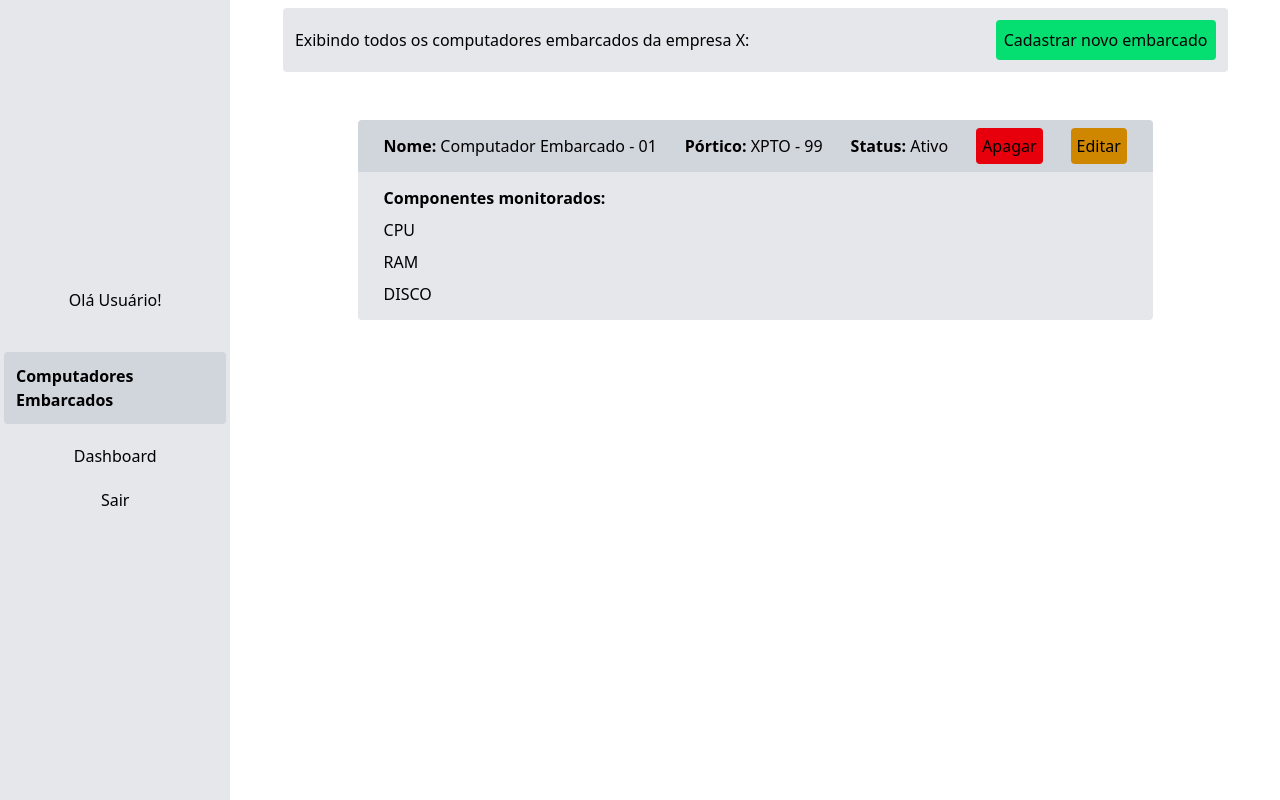
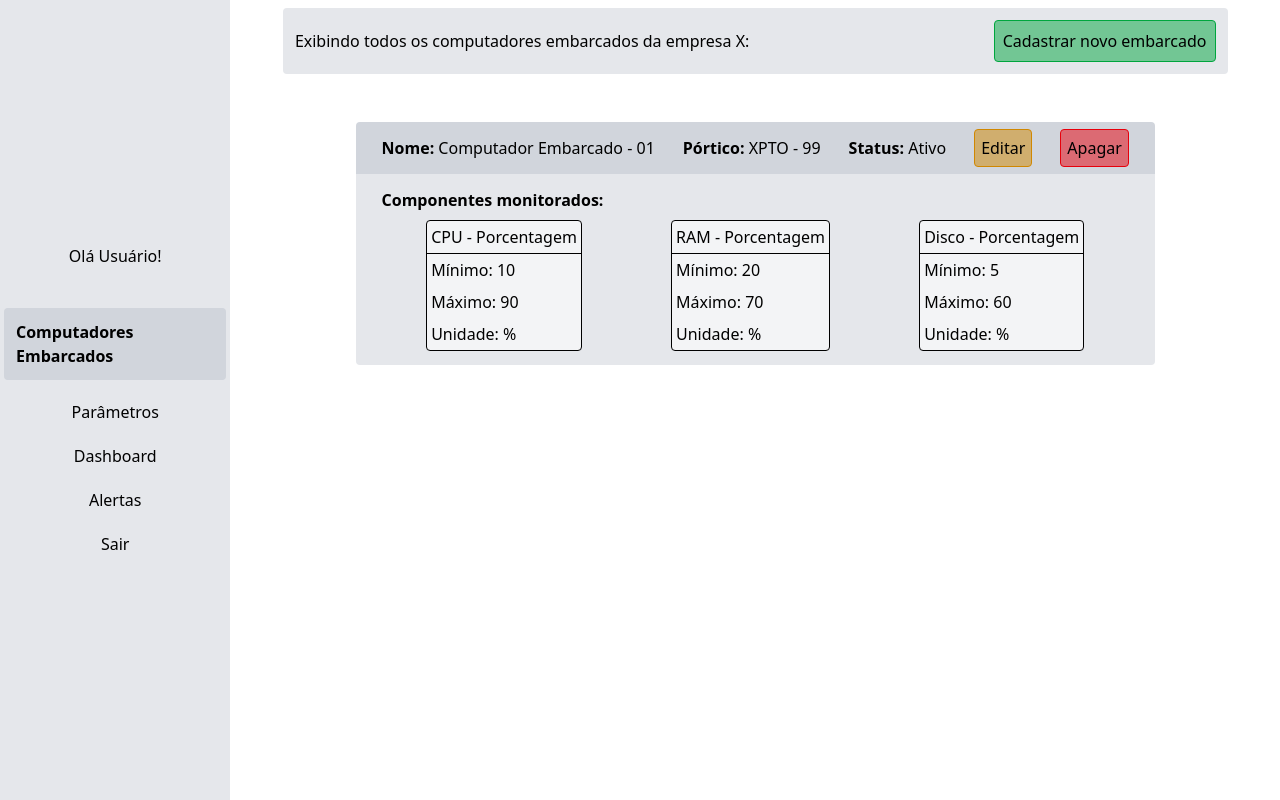
Before and after one commit to FlowTech-05/Aplicacao-Web, a website: page public/dashboard/embarcado.html in a window 1280 px wide. Drawn offline with nearby package versions, Linux system fonts and the light colour scheme.

Commit message:
feat: telas alterarem de acordo com a ação

```diff
--- a/public/dashboard/embarcado.html
+++ b/public/dashboard/embarcado.html
@@ -11,27 +11,46 @@
         <p>Olá <span>Usuário</span>!</p>
         <img>
         <div class="bg-gray-300 p-3 rounded-sm font-bold">Computadores Embarcados</div>
+        <div>Parâmetros</div>
         <div>Dashboard</div>
+        <div>Alertas</div>
         <div>Sair</div>
     </div>
     <div class="flex flex-1 flex-col items-center gap-10">
         <div class="flex items-center flex-row bg-gray-200 justify-between w-[90%] p-3 m-2 rounded-sm">
             <span>Exibindo todos os computadores embarcados da empresa X:</span>
-            <button class="bg-green-400 p-2 rounded-sm" onclick="exibirPainel()">Cadastrar novo embarcado</button>
+            <button class="bg-green-600/50 border-1 border-green-600 p-2 rounded-sm" onclick="exibirPainel('Salvar', 'green')">Cadastrar novo embarcado</button>
         </div>
         <div class="flex flex-col">
             <div class="flex flex-row gap-7 h-10 bg-gray-300 p-6.5 rounded-t-sm justify-center items-center">
                 <div><b>Nome:</b> Computador Embarcado - 01</div>
                 <div><b>Pórtico:</b> XPTO - 99</div>
                 <div><b>Status:</b> Ativo</div>
-                <button class="bg-red-600 p-1.5 rounded-sm">Apagar</button>
-                <button class="bg-yellow-600 p-1.5 rounded-sm">Editar</button>
+                <button class="bg-yellow-600/50 border-1 border-yellow-600 p-1.5 rounded-sm" onclick="exibirPainel('Editar', 'yellow')">Editar</button>
+                <button class="bg-red-600/50 border-1 border-red-600 p-1.5 rounded-sm" onclick="">Apagar</button>
             </div>
             <div class="flex flex-col gap-2 h-fit bg-gray-200 pt-3.5 pb-3.5 pr-6.5 pl-6.5 rounded-b-sm justify-center">
                 <h5 class="font-bold">Componentes monitorados:</h5>
-                <div>CPU</div>
-                <div>RAM</div>
-                <div>DISCO</div>
+                <div class="flex flex-row justify-around">
+                    <div class="flex flex-col border-1 rounded-sm bg-gray-100">
+                        <div class="flex flex-row border-b-1 p-1">CPU - Porcentagem</div>
+                        <p class="p-1">Mínimo: <span>10</span></p>
+                        <p class="p-1">Máximo: <span>90</span></p>
+                        <p class="p-1">Unidade: <span>%</span></p>
+                    </div>
+                    <div class="flex flex-col border-1 rounded-sm bg-gray-100">
+                        <div class="flex flex-row border-b-1 p-1">RAM - Porcentagem</div>
+                        <p class="p-1">Mínimo: <span>20</span></p>
+                        <p class="p-1">Máximo: <span>70</span></p>
+                        <p class="p-1">Unidade: <span>%</span></p>
+                    </div>
+                    <div class="flex flex-col border-1 rounded-sm bg-gray-100">
+                        <div class="flex flex-row border-b-1 p-1">Disco - Porcentagem</div>
+                        <p class="p-1">Mínimo: <span>5</span></p>
+                        <p class="p-1">Máximo: <span>60</span></p>
+                        <p class="p-1">Unidade: <span>%</span></p>
+                    </div>
+                </div>
             </div>
         </div>
     </div>
@@ -53,6 +72,10 @@
                     <input type="text" class="bg-white rounded-sm">
                 </div>
                 <div class="flex items-center gap-3">
+                    <span class="w-20">Endereço: </span>
+                    <input type="text" class="bg-white rounded-sm">
+                </div>
+                <div class="flex items-center gap-3">
                     <span>Status: </span>
                     <select class="bg-white rounded-sm pt-1.5 pb-1.5 pr-2.5 pl-2.5">
                         <option value="">Ativo</option>
@@ -61,7 +84,7 @@
                 </div>
             </div>
             <div class="painel-crud flex flex-col bg-gray-300 h-fit rounded-b-sm pt-3.5 pb-3.5 pr-6.5 pl-6.5 gap-7 justify-center items-center">
-                <button class="bg-green-600/50 w-fit p-1 rounded-sm" onclick="fecharPainel()">Salvar novo embarcado</button>
+                <button id="botaoAcao" class="w-fit border-1 p-1 rounded-sm" onclick="fecharPainel()"><span id="textoAcao">Salvar</span> embarcado</button>
             </div>
         </div>
     </div>
--- a/public/js/dashboard.js
+++ b/public/js/dashboard.js
@@ -1,7 +1,9 @@
 let elementoPainel = document.getElementById("painel");
 
-function exibirPainel() {
+function exibirPainel(acaoTexto, cor) {
     elementoPainel.classList.remove("hidden");
+    document.getElementById('textoAcao').innerHTML = acaoTexto;
+    document.getElementById('botaoAcao').classList.add(`bg-${cor}-600/50`, `border-${cor}-600`)
 }
 
 function fecharPainel() {
```
